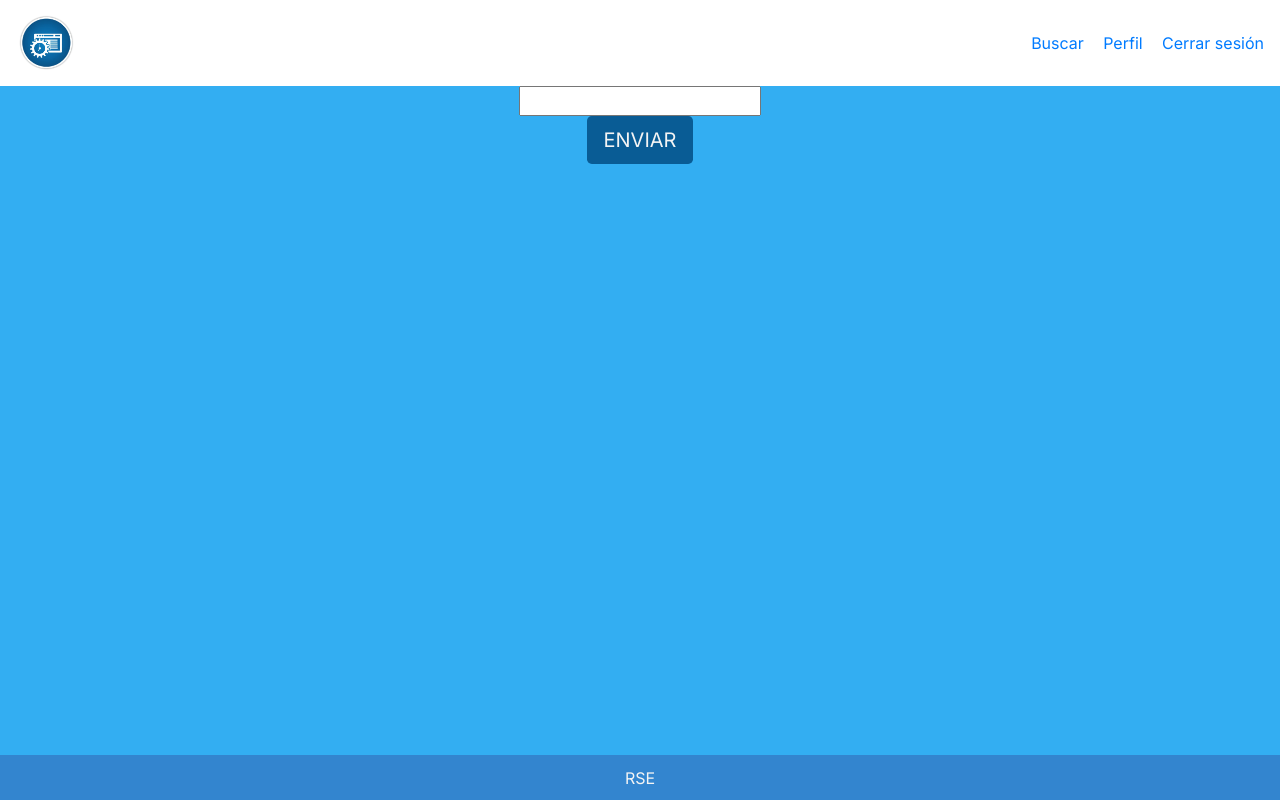
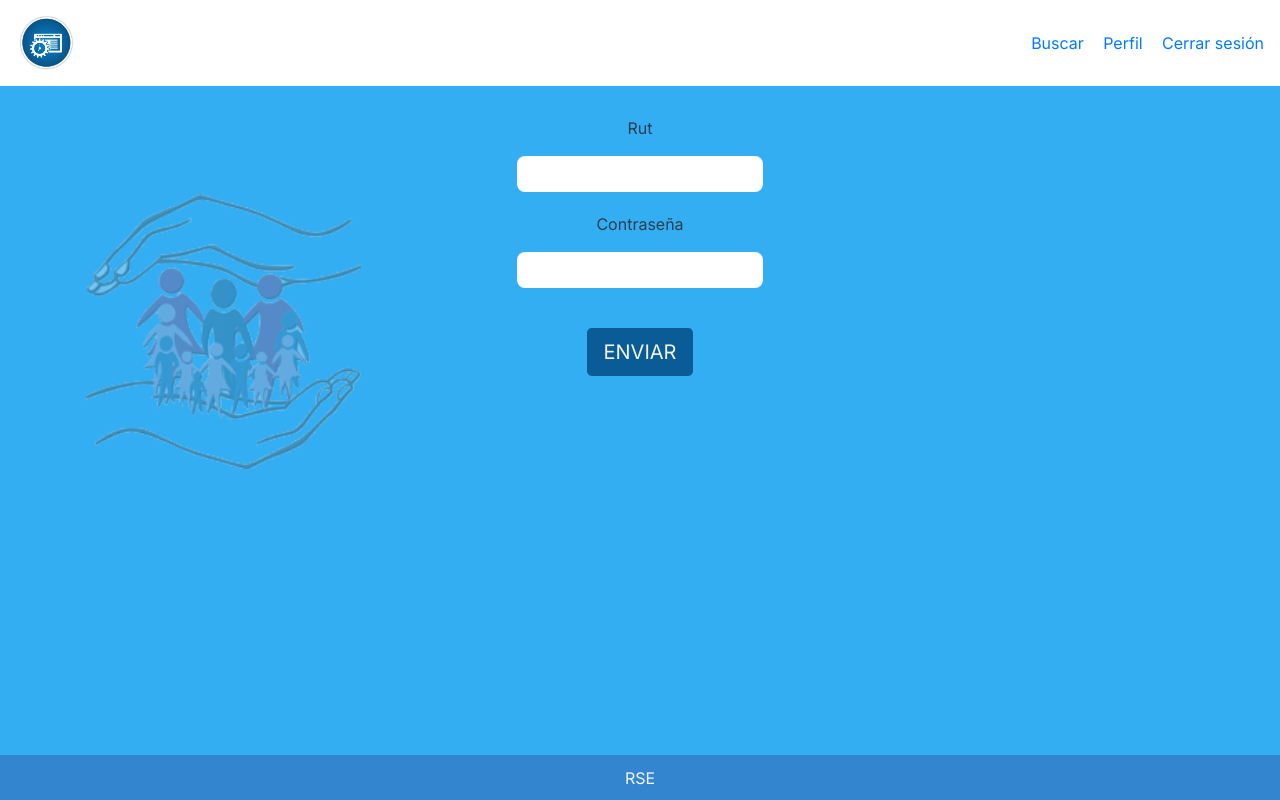
Before and after one commit to retiroseguro/retiroseguro, a Vue app: page / in a window 1280 px wide. Built offline with nearby package versions, Linux system fonts and the light colour scheme.

Commit message:
creacion vista menu

```diff
--- a/src/App.vue
+++ b/src/App.vue
@@ -2,9 +2,6 @@
   <div id="app">
     <Menu/>
     <router-view/>
-    <Input/>
-
-    <Botones/>
     <Footer/>
   </div>
 </template>
@@ -13,16 +10,12 @@
 
 import Footer from './components/Footer.vue';
 import Menu from './components/Menu.vue';
-import Botones from './components/Botones.vue';
-import Input  from  './components/Input.vue';
 
 export default {
   name: "App",
   components:{
     Menu,
     Footer,
-    Botones,
-    Input,
 
   },
 }
--- a/src/components/Input.vue
+++ b/src/components/Input.vue
@@ -10,6 +10,12 @@ name: "Input"
 }
 </script>
 
-<style>
+<style lang="scss">
+
+input {
+  padding: 6px;
+  border-radius: 8px;
+  border: 1px;
+}
 
 </style>
--- a/src/views/Login.vue
+++ b/src/views/Login.vue
@@ -1,17 +1,78 @@
 <template>
-  <div class="home">
-
-
+  <div>
+    <p class="p__run">Rut</p>
+      <Input/>
+    <p class="p__pass">Contraseña</p>
+      <Input/>
+      <Botones/>
+    <div>
+      <img class="img_bg__login" src="../assets/img/bg_login.svg" alt="bg">
+    </div>
   </div>
 </template>
 
 <script>
-// @ is an alias to /src
+import Input from '../components/Input.vue'
+import Botones from '../components/Botones.vue'
 
 export default {
-  name: 'HomeView',
+name: "Login",
   components: {
-
+    Input,
+    Botones
   }
 }
 </script>
+
+<style lang="scss">
+@import "../assets/scss/tipografia.scss";
+
+@media only screen and (min-width: 320px) {
+.p__run {
+    padding-top: 30px;
+    font-family: $inter;
+    font-size: 1rem;
+}
+.p__pass {
+  padding-top: 20px;
+  font-family: $inter;
+  font-size: 1rem;
+
+}
+button {
+  margin-top: 40px;
+}
+
+.img_bg__login {
+    padding: 17px;
+    width: 280px;
+    opacity: 30%;
+    filter: saturate(0.5);
+}
+
+}
+
+@media only screen and (min-width: 768px) {
+.img_bg__login {
+  padding: 17px;
+    width: 280px;
+    opacity: 30%;
+    filter: saturate(0.5);
+}
+
+
+}
+@media only screen and (min-width: 992px) {
+  .img_bg__login {
+      width: 310px;
+      opacity: 30%;
+      filter: saturate(0.5);
+      display: flex;
+      margin-left: 68px;
+      margin-top: -200px;
+  }
+}
+
+
+
+</style>
```
